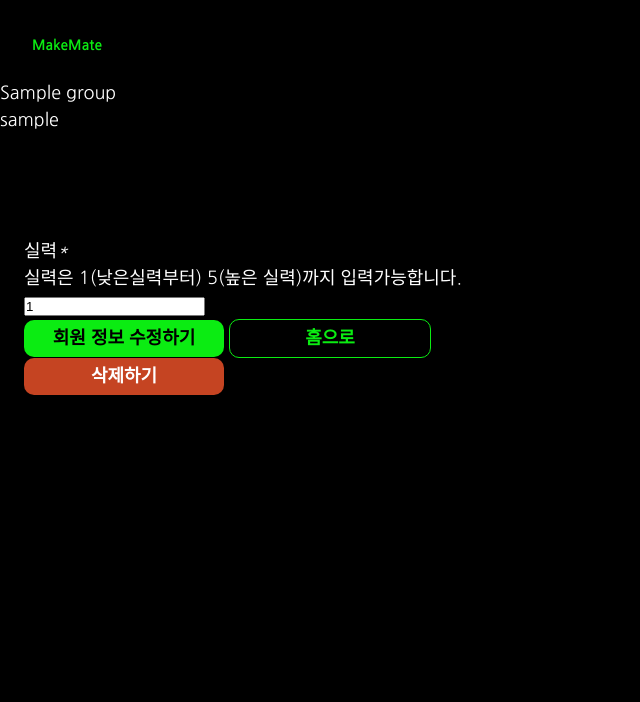
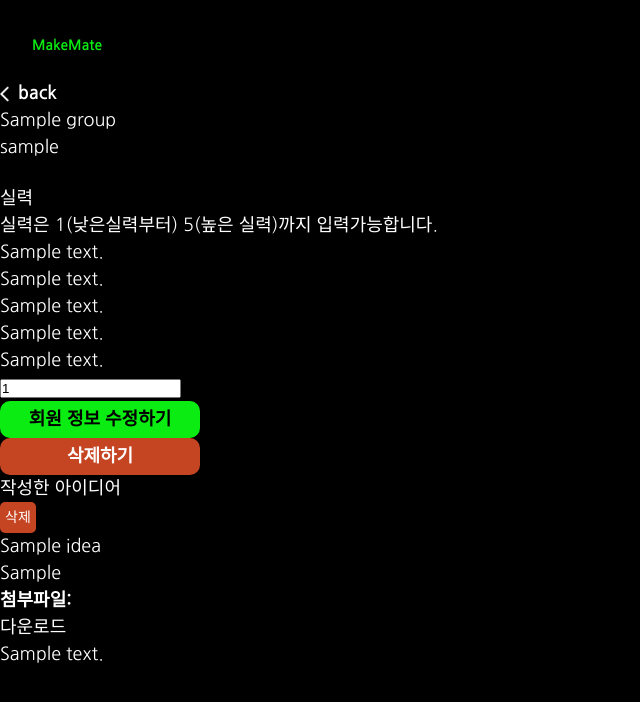
Before and after one commit to Pirogramming-20/MakeMate, a Django app: page /group/1/admin/user_update/1 in a window 1280 px wide. Shown: the top 702 px of the page, without its empty margins (0-640 px from the left). Run offline with Django 4.2, Linux system fonts and the light colour scheme; tables that the repository leaves empty hold one stand-in row (values such as "Sample post").

Commit message:
임시 저장

```diff
--- a/group/admin.py
+++ b/group/admin.py
@@ -1,7 +1,6 @@
 from django.contrib import admin
 
-from .models import Group, MemberState, AdminState,Idea
-
+from .models import Group, MemberState, AdminState, Idea
 
 # Register your models here.
 admin.site.register(Group)
--- a/group/views.py
+++ b/group/views.py
@@ -286,6 +286,7 @@ def admin_page(request, group_id):
         "group_instance": group_instance,
         "admin_states_users": admin_states_users,
         "member_states_users": member_states_users,
+        "user": request.user,
     }
     return render(request, "admin/group_admin.html", ctx)
 
@@ -308,14 +309,17 @@ def group_user_delete(request, group_id, user_id):
             admin_user_state = get_object_or_404(AdminState,
                                                  user__id=user_id,
                                                  group__id=group_id)
+            print("이거이거", admin_user_state)
             admin_user_state.delete()
-            member_user_state = get_object_or_404(MemberState,
-                                                  user__id=user_id,
+            if MemberState.objects.filter(user__id=user_id,
+                                          group__id=group_id).exists():
+                member_user_state = get_object_or_404(MemberState,
+                                                      user__id=user_id,
+                                                      group__id=group_id)
+                member_idea = Idea.objects.filter(author__id=user_id,
                                                   group__id=group_id)
-            member_idea = Idea.objects.filter(author__id=user_id,
-                                              group__id=group_id)
-            member_idea.delete()
-            member_user_state.delete()
+                member_idea.delete()
+                member_user_state.delete()
         elif MemberState.objects.filter(user__id=user_id,
                                         group__id=group_id).exists():
             member_user_state = get_object_or_404(MemberState,
@@ -325,7 +329,7 @@ def group_user_delete(request, group_id, user_id):
                                               group__id=group_id)
             member_idea.delete()
             member_user_state.delete()
-        return redirect("group:admin_page", group_id=group_id)
+    return redirect("group:admin_page", group_id=group_id)
 
 
 # patch말고 일단 POST
@@ -335,11 +339,13 @@ def group_user_update(request, group_id, user_id):
         user = User.objects.get(id=user_id)
         user_state = MemberState.objects.get(user=user, group=group)
         form = NonAdminInfoForm(instance=user_state)
+        idea = Idea.objects.get(group=group, author=user)
         ctx = {
             "form": form,
             "group": group,
             "user_state": user_state,
-            "user": user
+            "user": user,
+            "idea": idea,
         }
         return render(request, "admin/group_admin_modify.html", ctx)
     elif request.method == "POST":
@@ -418,16 +424,17 @@ def group_detail(request, group_id):
     group = get_object_or_404(Group, id=group_id)
     author_ideas = Idea.objects.filter(group=group, author=request.user)
     other_ideas = Idea.objects.filter(group=group).exclude(author=request.user)
-    user_state = MemberState.objects.filter(user=request.user, group=group).first()
+    user_state = MemberState.objects.filter(user=request.user,
+                                            group=group).first()
 
     ideas_votes = {}
     if user_state:
-
         ideas_votes["idea_vote1_id"] = user_state.idea_vote1_id
         ideas_votes["idea_vote2_id"] = user_state.idea_vote2_id
         ideas_votes["idea_vote3_id"] = user_state.idea_vote3_id
 
-    has_voted = user_state and (user_state.idea_vote1 or user_state.idea_vote2 or user_state.idea_vote3)
+    has_voted = user_state and (user_state.idea_vote1 or user_state.idea_vote2
+                                or user_state.idea_vote3)
 
     ctx = {
         "group": group,
@@ -637,7 +644,7 @@ def vote_modify(request, group_id):
     own_ideas = Idea.objects.filter(group=group, author=user)
     ideas_for_voting = Idea.objects.filter(group=group).exclude(author=user)
 
-    if request.method == 'POST':
+    if request.method == "POST":
         form = VoteForm(request.POST, instance=vote, group_id=group.id)
         if form.is_valid():
             vote_instance = form.save(commit=False)
@@ -648,15 +655,19 @@ def vote_modify(request, group_id):
             user_state.idea_vote3 = vote_instance.idea_vote3
             user_state.save()
 
-            messages.success(request, '투표가 수정되었습니다.')
-            return redirect('group:group_detail', group_id=group.id)
+            messages.success(request, "투표가 수정되었습니다.")
+            return redirect("group:group_detail", group_id=group.id)
 
     else:
         form = VoteForm(instance=vote, group_id=group.id)
 
-    return render(request, 'group/group_vote_modify.html', {
-        'form': form,
-        'group': group,
-        'vote': vote,
-        'ideas_for_voting': ideas_for_voting
-    })
+    return render(
+        request,
+        "group/group_vote_modify.html",
+        {
+            "form": form,
+            "group": group,
+            "vote": vote,
+            "ideas_for_voting": ideas_for_voting,
+        },
+    )
--- /dev/null
+++ b/static/css/admin/admin_modify.css
@@ -0,0 +1,8 @@
+.admin_section_modify{
+  display: flex;
+  flex-direction: column;
+  gap: var(--padding4);
+}
+.test{
+  background-color: aqua;
+}
--- a/static/css/admin_page.css
+++ b/static/css/admin/admin_page.css
@@ -1,9 +1,9 @@
-section,.admin_inner_page_info,.admin_wrap_url,.admin_inner_url_info,.admin_wrap_members{
+.admin_section_admin_page,.admin_inner_page_info,.admin_wrap_url,.admin_inner_url_info,.admin_wrap_members{
   display: flex;
   flex-direction: column;
 }
 
-section{
+.admin_section_admin_page{
   gap: var(--padding6) ;
   margin: 8rem auto 0 auto;
   padding: var(--padding4);
--- a/static/css/header.css
+++ b/static/css/header.css
@@ -11,4 +11,5 @@ header{
     font-size: var(--font_small);
     color: var(--color_main);
     padding: var(--padding5) 0 22px var(--padding5) ;
+    cursor: pointer;
 }
--- a/static/css/main_page.css
+++ b/static/css/main_page.css
@@ -29,8 +29,8 @@
   justify-content: flex-end;
 }
 .common_main_img > img{
-  height: 360px;
-  width: 340px;
+  height: 356px;
+  width: 393px;
 }
 @media screen and (min-width:1000px) {
   .common_main_img{
--- a/templates/admin/group_admin_modify.html
+++ b/templates/admin/group_admin_modify.html
@@ -1,13 +1,21 @@
 {% extends 'base.html' %}
 {% block content %}
+  <section class='admin_section_modify'>
+    <div>
+      <a href="{%url 'group:admin_page' group.id%}"><button class='home_btn'>back</button></a>
       <div>{{group.title}}</div>
       <div>{{user}}</div>
-  <section>
+    </div>
     <form method='post' action={% url 'group:user_update' group.id user_state.user.id %}>
         {% csrf_token %}
         <div>
-          <label>실력<i>*</i></label>
+            <label>실력</label>
             <div>실력은 1(낮은실력부터) 5(높은 실력)까지 입력가능합니다.</div>
+            <div>{{group.ability_description1}}</div>
+            <div>{{group.ability_description2}}</div>
+            <div>{{group.ability_description3}}</div>
+            <div>{{group.ability_description4}}</div>
+            <div>{{group.ability_description5}}</div>
             <div>{{form.group_ability}}</div>
             <!-- 필드 오류 -->
             {% if form.group_ability.errors %}
@@ -17,15 +25,32 @@
             {% endif %}
         <div>
         <button type='submit' class='primary_button'>회원 정보 수정하기</button>
-      <a href="{% url 'common:main_page'%}" class='secondary_button'>홈으로</a>
     </form>
       <form action=" {%url 'group:user_delete' group.id user_state.user.id %}" method="POST">
         {% csrf_token %}
         <button class='cta_button' type="submit">삭제하기</button>
       </form>
 
+
+      <div class='tset'>
+        <div>작성한 아이디어</div>
+        <form action=" {%url 'group:idea_delete' group.id idea.id%}" method="POST">
+          {% csrf_token %}
+          <button class='cta_red_badge' type="submit">삭제</button>
+        </form>
+        <div>{{idea.title}}</div>
+        <div>{{idea.intro}}</div>
+        {% if idea.file %}
+            <p><strong>첨부파일:</strong></p>
+            <form action="{% url 'group:idea_download' group_id=group.id idea_id=idea.id %}">
+                {% csrf_token %}
+                <button>다운로드</button>
+            </form>
+            <!-- <a href="{{ idea.file.url }}" download>다운로드</a> -->
+        {% endif %}
+        <div>{{idea.content}}</div>
+      </div>
   </section>
 
 
-
 {% endblock %}
--- a/templates/base.html
+++ b/templates/base.html
@@ -14,7 +14,8 @@
     <link rel="stylesheet" href="{% static 'css/preresult/preresult_modify.css' %}?after">
     <link rel="stylesheet" href="{% static 'css/group/group_detail.css' %}?after">
     <link rel="stylesheet" href="{% static 'css/share.css' %}?after">
-    <link rel="stylesheet" href="{% static 'css/admin_page.css' %}?after">
+    <link rel="stylesheet" href="{% static 'css/admin/admin_page.css' %}?after">
+    <link rel="stylesheet" href="{% static 'css/admin/admin_modify.css' %}?after">
     <title>MakeMate</title>
 </head>
 <body>
--- a/templates/header.html
+++ b/templates/header.html
@@ -1,5 +1,7 @@
 {% block content %}
 <header>
-    <div class="logo">MakeMate</div>
+    <a href="{%url 'common:main_page'%}">
+        <div class="logo">MakeMate</div>
+    </a>
 </header>
 {% endblock %}
```
Also changed, not shown: templates/admin/group_admin.html (+8 -5 lines), templates/common/index.html (+6 -6 lines), common/migrations/0001_initial.py, group/migrations/0001_initial.py, group/migrations/0002_alter_group_end_date.py (deleted), static/images/MakeMate.png. Lines whose indentation alone changed are shown as unchanged.
